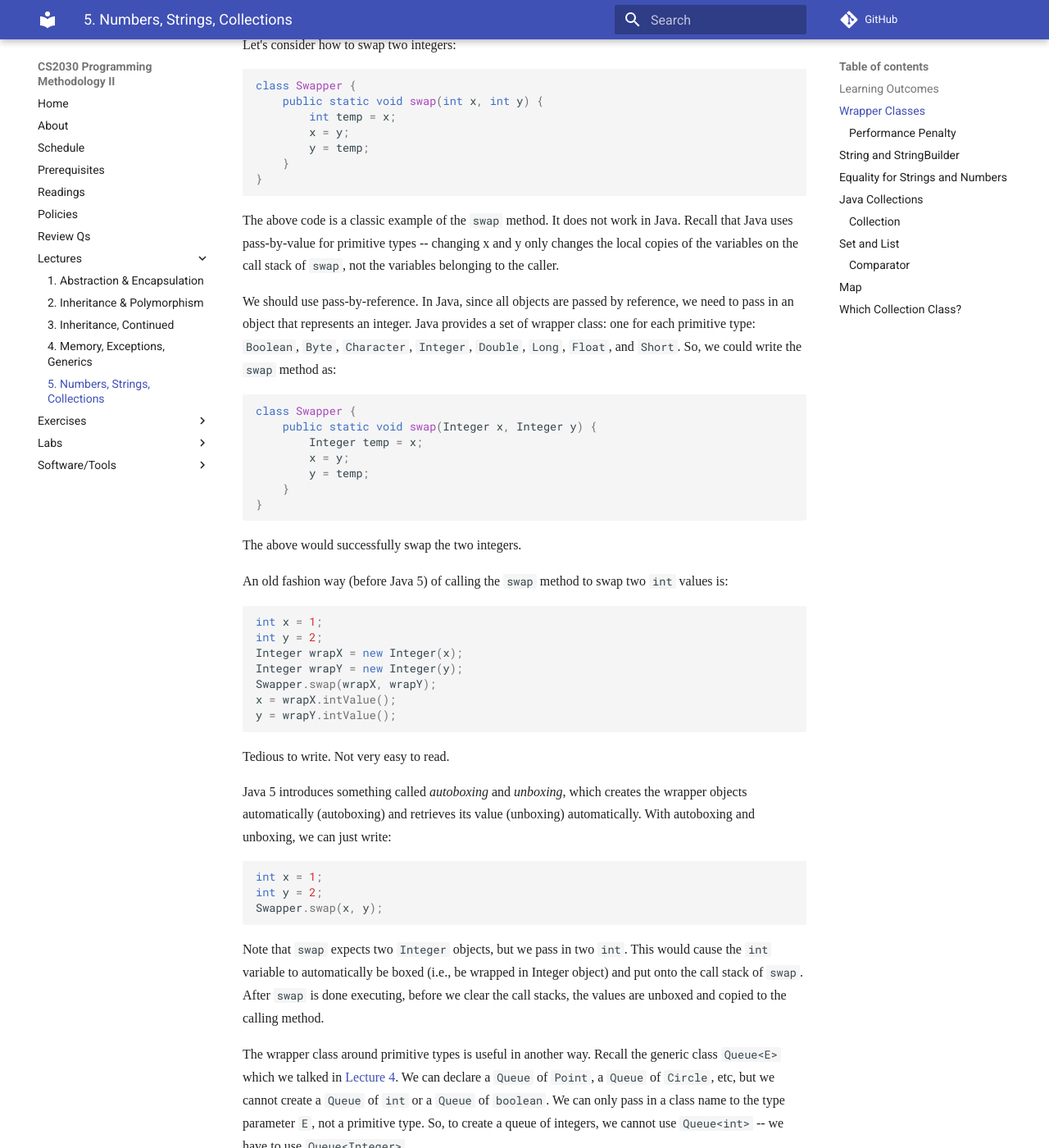
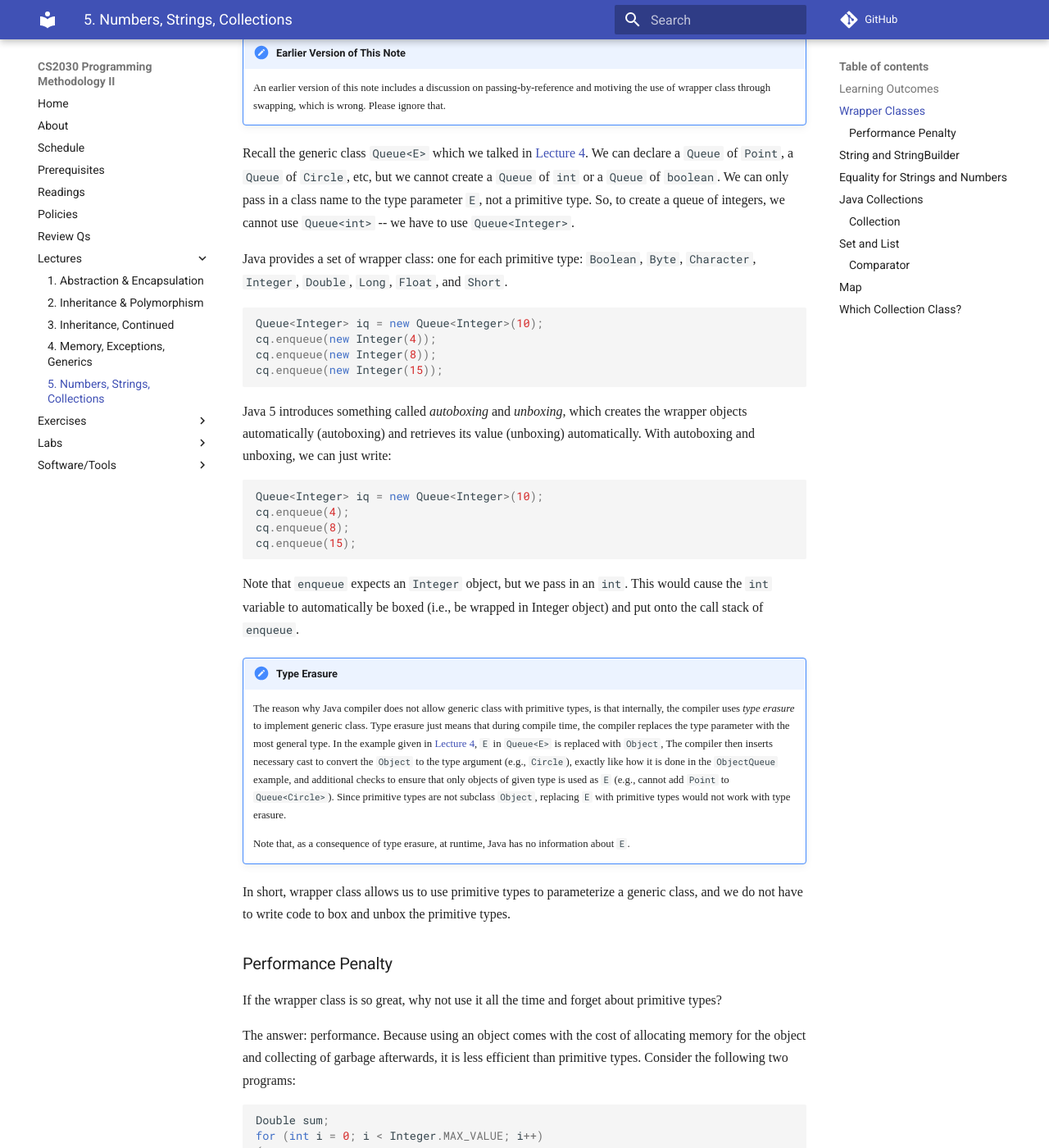
Before and after one commit to nus-cs2030/1718-s2, an MkDocs documentation site: the page built from docs/lec5.md, in a window 1280 px wide and 1400 px high, scrolled down 696 px. Shown: the whole window at 82% size. Built offline with MkDocs 1.6.1 and Material for MkDocs 9.7.7, drawn with Linux system fonts in a browser that asks for light colours; some web fonts are replaced; comment, search, counter and statistics services are not loaded; old or Windows-style settings are respelled for this version of MkDocs; some of the changed text lies outside the part shown.

Commit message:
Fix Lecture 5

````diff
--- a/docs/lec5.md
+++ b/docs/lec5.md
@@ -13,82 +13,42 @@
 
 ## Wrapper Classes
 
-Let's consider how to swap two integers:
+!!! Note "Earlier Version of This Note"
+    An earlier version of this note includes a discussion on passing-by-reference and motiving the use of wrapper class through swapping, which is wrong.  Please ignore that.
+
+Recall the generic class `Queue<E>` which we talked in [Lecture 4](lec4.md).  We can declare a `Queue` of `Point`, a `Queue` of `Circle`, etc, but we cannot create a `Queue` of `int` or a `Queue` of `boolean`.  We can only pass in a class name to the type parameter `E`, not a primitive type.  So, to create a queue of integers, we cannot use `Queue<int>` -- we have to use `Queue<Integer>`.
+
+Java provides a set of wrapper class:  one for each primitive type: `Boolean`, `Byte`, `Character`, `Integer`, `Double`, `Long`, `Float`, and `Short`.
 
 ```Java
-class Swapper {
-	public static void swap(int x, int y) {
-		int temp = x;
-		x = y;
-		y = temp;
-	}
-}
+Queue<Integer> iq = new Queue<Integer>(10);
+cq.enqueue(new Integer(4));
+cq.enqueue(new Integer(8));
+cq.enqueue(new Integer(15));
 ```
 
-The above code is a classic example of the `swap` method.  It does not work in Java.  Recall that Java uses pass-by-value for primitive types -- changing x and y only changes the local copies of the variables on the call stack of `swap`, not the variables belonging to the caller.
+Java 5 introduces something called _autoboxing_ and _unboxing_, which creates the wrapper objects automatically (autoboxing) and retrieves its value (unboxing) automatically.  With autoboxing and unboxing, we can just write:
 
-We should use pass-by-reference.  In Java, since all objects are passed by reference, we need to pass in an object that represents an integer.  Java provides a set of wrapper class:  one for each primitive type: `Boolean`, `Byte`, `Character`, `Integer`, `Double`, `Long`, `Float`, and `Short`.  So, we could write the `swap` method as:
 
 ```Java
-class Swapper {
-	public static void swap(Integer x, Integer y) {
-		Integer temp = x;
-		x = y;
-		y = temp;
-	}
-}
-```
-
-The above would successfully swap the two integers.
-
-An old fashion way (before Java 5) of calling the `swap` method to swap two `int` values is:
-
-```Java
-int x = 1;
-int y = 2;
-Integer wrapX = new Integer(x);
-Integer wrapY = new Integer(y);
-Swapper.swap(wrapX, wrapY);
-x = wrapX.intValue();
-y = wrapY.intValue();
-```
-
-Tedious to write.  Not very easy to read.
-
-Java 5 introduces something called _autoboxing_ and _unboxing_, which creates the wrapper objects automatically (autoboxing) and retrieves its value (unboxing) automatically.  With autoboxing and unboxing, we can just write:
-```Java
-int x = 1;
-int y = 2;
-Swapper.swap(x, y);
-```
-
-Note that `swap` expects two `Integer` objects, but we pass in two `int`.  This would cause the `int` variable to automatically be boxed (i.e., be wrapped in Integer object) and put onto the call stack of `swap`.  After `swap` is done executing, before we clear the call stacks, the values are unboxed and copied to the calling method.
-
-The wrapper class around primitive types is useful in another way.  Recall the generic class `Queue<E>` which we talked in [Lecture 4](lec4.md).  We can declare a `Queue` of `Point`, a `Queue` of `Circle`, etc, but we cannot create a `Queue` of `int` or a `Queue` of `boolean`.  We can only pass in a class name to the type parameter `E`, not a primitive type.  So, to create a queue of integers, we cannot use `Queue<int>` -- we have to use `Queue<Integer>`.
-
-```
 Queue<Integer> iq = new Queue<Integer>(10);
 cq.enqueue(4);
 cq.enqueue(8);
 cq.enqueue(15);
 ```
 
+Note that `enqueue` expects an `Integer` object, but we pass in an `int`.  This would cause the `int` variable to automatically be boxed (i.e., be wrapped in Integer object) and put onto the call stack of `enqueue`.
+
 !!! note "Type Erasure"
     The reason why Java compiler does not allow generic class with primitive types, is that internally, the compiler uses _type erasure_ to implement generic class.  Type erasure just means that during compile time, the compiler replaces the type parameter with the most general type.  In the example given in [Lecture 4](lec4.md), `E` in `Queue<E>` is replaced with `Object`,  The compiler then inserts necessary cast to convert the `Object` to the type argument (e.g., `Circle`), exactly like how it is done in the `ObjectQueue` example, and additional checks to ensure that only objects of given type is used as `E` (e.g., cannot add `Point` to `Queue<Circle>`).  Since primitive types are not subclass `Object`, replacing `E` with primitive types would not work with type erasure.
 
 	Note that, as a consequence of type erasure, at runtime, Java has no information about `E`.
 
-In short, the wrapper class allows us to pass primitive types by references and use primitive types to parameterize a generic class, and we do not have to write code to box and unbox the primitive types.
+In short, wrapper class allows us to use primitive types to parameterize a generic class, and we do not have to write code to box and unbox the primitive types.
 
 ### Performance Penalty
 
-If the wrapper class is so great, why not use it all the time and forget about primitive types?  Like:
-
-```Java
-Integer x = 1;
-Integer y = 2;
-Swapper.swap(x, y);
-```
+If the wrapper class is so great, why not use it all the time and forget about primitive types?
 
 The answer: performance.  Because using an object comes with the cost of allocating memory for the object and collecting of garbage afterwards, it is less efficient than primitive types.  Consider the following two programs:
 
@@ -110,11 +70,15 @@ for (int i = 0; i < Integer.MAX_VALUE; i++)
 
 The second one is 2 times faster!  Due to autoboxing and unboxing, the cost of creating objects become hidden and often forgotten.
 
+All primitive wrapper class objects are immutable.
+What this means is that once you create an object, it cannot be changed.  Thus, everytime `sum` in the example above is updated, a new object gets created!
+
 ## String and StringBuilder
 
 Another place with hidden cost for object creation and allocation is when dealing with `String`.
 
-A `String` object is _immutable_.  What this means is that once you create a `String` object, it cannot be changed.  When we do:
+A `String` object is also _immutable_.
+When we do:
 ```Java
 String words = "";
 words += "Hello ";
@@ -139,8 +103,8 @@ The following is a common bug, so worthy of a special mention here, with its own
 One common mistake when comparing strings and numbers is to do the following:
 
 ```Java
-String s1 = "Hello";
-String s2 = "Hello";
+String s1 = new String("Hello");
+String s2 = new String("Hello");
 if (s1 == s2) { ... }
 ```
 
@@ -158,15 +122,22 @@ if (s1.equals(s2)) { ... }
 if (i1.equals(i2)) { ... }
 ```
 
-!!! note "Integer Cache"
-    If you try:
+If you try:
 		```Java
 		Integer i1 = 1;
 		Integer i2 = 1;
 		if (i1 == i2) { ... }
 		```
-		and it might return `true`!  This behaviour is caused by some autoboxing optimization in the Integer class so that it does not create too many objects for frequently requested values.  It is called `Integer caching`.  If another `Integer` object with the same value has been autoboxed before, JVM just returns that object instead of returning a new one.
+It might return `true`!  This behaviour is caused by some autoboxing optimization in the Integer class so that it does not create too many objects for frequently requested values.  It is called `Integer caching`.  If another `Integer` object with the same value has been autoboxed before, JVM just returns that object instead of returning a new one.
 		Do not rely on Integer caching for proper comparisons of `==`.  Use `equals()`, always.
+
+Similarly, if you try:
+```Java
+String s1 = "hello";
+String s2 = "hello";
+if (s1 == s2) { ... }
+```
+Java always returns `true`.  This is because, the Java `String` class internally maintain a pool of _interned string_ objects for all string literals and expression, as an optimization.
 
 ## Java Collections
 
@@ -307,7 +278,7 @@ The two most important methods for `Map` is `put` and `get`:
 
 ```Java
 	V put(K key, V value);
-	K get(Object k);
+	V get(Object k);
 ```
 
 A useful class that implements `Map` interface is `HashMap`:
@@ -347,6 +318,6 @@ Java provides many collection classes, more than what we have time to go through
 - Use `ArrayList` if you have a collection of elements with possibly duplicates and order is important, and retriving a specific location is more important than removing elements from the list.
 - Use `LinkedList` if you have a collection of elements with possibly duplicates and order is important, retriving a specific location is less important than removing elements from the list.
 
-Further, if you want to check if a given object is contained in the list, then `ArrayList` and `LinkedList` are not good candidates.
+You should understand the reasons above after CS2040.
 
-You should understand why after CS2040.
+Further, if you want to check if a given object is contained in the list, then `ArrayList` and `LinkedList` are not good candidates.  `HashSet`, on the other hand, can quickly check if an item is already contained in the set.  There is unfortunately no standard collection class that supports fast `contain` and allow duplicates.  Maybe CS2040, you can build you own collection class :)
````
